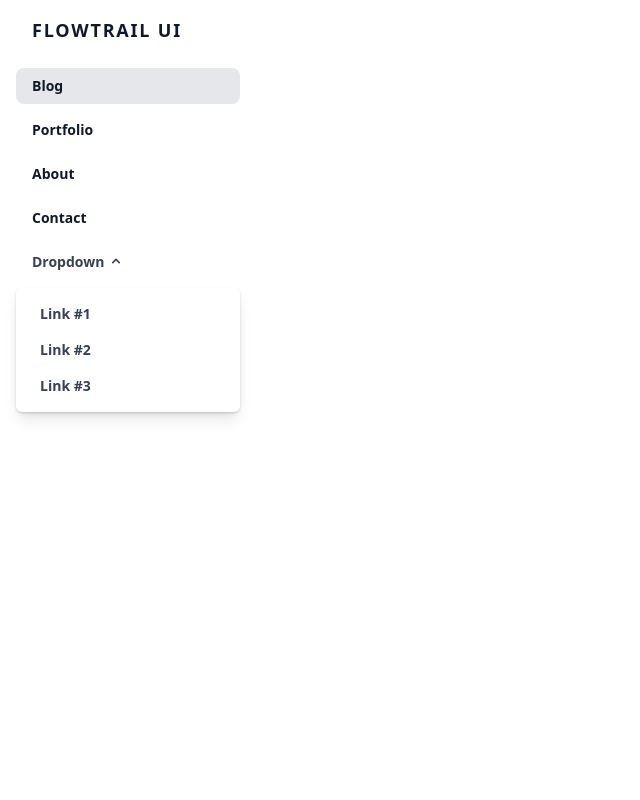
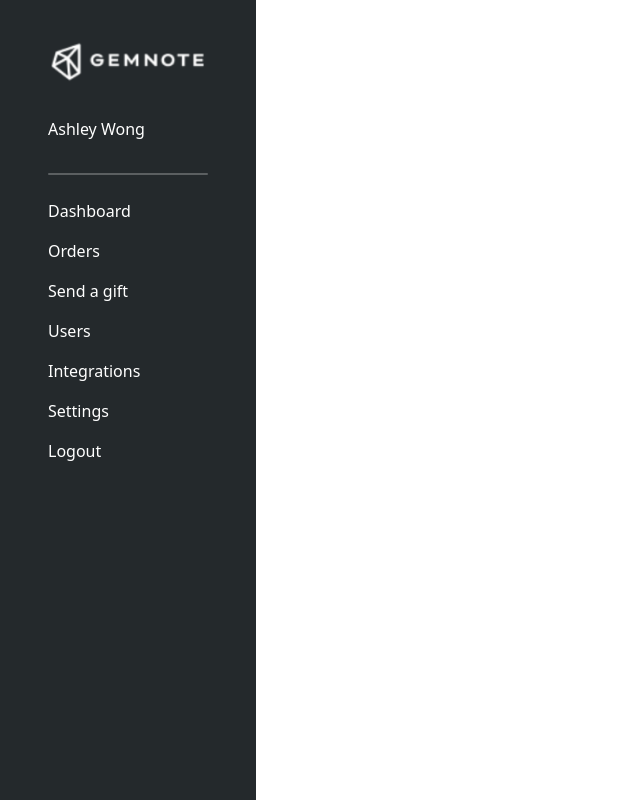
Before and after one commit to Rickk137/Gemnote, a Vue app: page / in a window 1280 px wide. Shown: the whole page, without its empty margins (0-640 px from the left). Built offline with nearby package versions, Linux system fonts and the light colour scheme.

Commit message:
add sidebar.

```diff
--- a/src/components/Sidebar.vue
+++ b/src/components/Sidebar.vue
@@ -1,113 +1,20 @@
 <template>
-  <div class="md:flex flex-col md:flex-row md:min-h-screen w-full">
-    <div
-      class="flex flex-col w-full md:w-64 text-gray-700 bg-white dark-mode:text-gray-200 dark-mode:bg-gray-800 flex-shrink-0"
-      x-data="{ open: false }"
-    >
-      <div
-        class="flex-shrink-0 px-8 py-4 flex flex-row items-center justify-between"
-      >
-        <a
-          href="#"
-          class="text-lg font-semibold tracking-widest text-gray-900 uppercase rounded-lg dark-mode:text-white focus:outline-none focus:shadow-outline"
-          >Flowtrail UI</a
-        >
-        <button
-          class="rounded-lg md:hidden rounded-lg focus:outline-none focus:shadow-outline"
-          @click="open = !open"
-        >
-          <svg fill="currentColor" viewBox="0 0 20 20" class="w-6 h-6">
-            <path
-              x-show="!open"
-              fill-rule="evenodd"
-              d="M3 5a1 1 0 011-1h12a1 1 0 110 2H4a1 1 0 01-1-1zM3 10a1 1 0 011-1h12a1 1 0 110 2H4a1 1 0 01-1-1zM9 15a1 1 0 011-1h6a1 1 0 110 2h-6a1 1 0 01-1-1z"
-              clip-rule="evenodd"
-            ></path>
-            <path
-              x-show="open"
-              fill-rule="evenodd"
-              d="M4.293 4.293a1 1 0 011.414 0L10 8.586l4.293-4.293a1 1 0 111.414 1.414L11.414 10l4.293 4.293a1 1 0 01-1.414 1.414L10 11.414l-4.293 4.293a1 1 0 01-1.414-1.414L8.586 10 4.293 5.707a1 1 0 010-1.414z"
-              clip-rule="evenodd"
-            ></path>
-          </svg>
-        </button>
-      </div>
-      <nav
-        :class="{ block: open, hidden: !open }"
-        class="flex-grow md:block px-4 pb-4 md:pb-0 md:overflow-y-auto"
-      >
-        <a
-          class="block px-4 py-2 mt-2 text-sm font-semibold text-gray-900 bg-gray-200 rounded-lg dark-mode:bg-gray-700 dark-mode:hover:bg-gray-600 dark-mode:focus:bg-gray-600 dark-mode:focus:text-white dark-mode:hover:text-white dark-mode:text-gray-200 hover:text-gray-900 focus:text-gray-900 hover:bg-gray-200 focus:bg-gray-200 focus:outline-none focus:shadow-outline"
-          href="#"
-          >Blog</a
-        >
-        <a
-          class="block px-4 py-2 mt-2 text-sm font-semibold text-gray-900 bg-transparent rounded-lg dark-mode:bg-transparent dark-mode:hover:bg-gray-600 dark-mode:focus:bg-gray-600 dark-mode:focus:text-white dark-mode:hover:text-white dark-mode:text-gray-200 hover:text-gray-900 focus:text-gray-900 hover:bg-gray-200 focus:bg-gray-200 focus:outline-none focus:shadow-outline"
-          href="#"
-          >Portfolio</a
-        >
-        <a
-          class="block px-4 py-2 mt-2 text-sm font-semibold text-gray-900 bg-transparent rounded-lg dark-mode:bg-transparent dark-mode:hover:bg-gray-600 dark-mode:focus:bg-gray-600 dark-mode:focus:text-white dark-mode:hover:text-white dark-mode:text-gray-200 hover:text-gray-900 focus:text-gray-900 hover:bg-gray-200 focus:bg-gray-200 focus:outline-none focus:shadow-outline"
-          href="#"
-          >About</a
-        >
-        <a
-          class="block px-4 py-2 mt-2 text-sm font-semibold text-gray-900 bg-transparent rounded-lg dark-mode:bg-transparent dark-mode:hover:bg-gray-600 dark-mode:focus:bg-gray-600 dark-mode:focus:text-white dark-mode:hover:text-white dark-mode:text-gray-200 hover:text-gray-900 focus:text-gray-900 hover:bg-gray-200 focus:bg-gray-200 focus:outline-none focus:shadow-outline"
-          href="#"
-          >Contact</a
-        >
-        <div @click="open = false" class="relative" x-data="{ open: false }">
-          <button
-            @click="open = !open"
-            class="flex flex-row items-center w-full px-4 py-2 mt-2 text-sm font-semibold text-left bg-transparent rounded-lg dark-mode:bg-transparent dark-mode:focus:text-white dark-mode:hover:text-white dark-mode:focus:bg-gray-600 dark-mode:hover:bg-gray-600 md:block hover:text-gray-900 focus:text-gray-900 hover:bg-gray-200 focus:bg-gray-200 focus:outline-none focus:shadow-outline"
-          >
-            <span>Dropdown</span>
-            <svg
-              fill="currentColor"
-              viewBox="0 0 20 20"
-              :class="{ 'rotate-180': open, 'rotate-0': !open }"
-              class="inline w-4 h-4 mt-1 ml-1 transition-transform duration-200 transform md:-mt-1"
-            >
-              <path
-                fill-rule="evenodd"
-                d="M5.293 7.293a1 1 0 011.414 0L10 10.586l3.293-3.293a1 1 0 111.414 1.414l-4 4a1 1 0 01-1.414 0l-4-4a1 1 0 010-1.414z"
-                clip-rule="evenodd"
-              ></path>
-            </svg>
-          </button>
-          <div
-            x-show="open"
-            x-transition:enter="transition ease-out duration-100"
-            x-transition:enter-start="transform opacity-0 scale-95"
-            x-transition:enter-end="transform opacity-100 scale-100"
-            x-transition:leave="transition ease-in duration-75"
-            x-transition:leave-start="transform opacity-100 scale-100"
-            x-transition:leave-end="transform opacity-0 scale-95"
-            class="absolute right-0 w-full mt-2 origin-top-right rounded-md shadow-lg"
-          >
-            <div
-              class="px-2 py-2 bg-white rounded-md shadow dark-mode:bg-gray-800"
-            >
-              <a
-                class="block px-4 py-2 mt-2 text-sm font-semibold bg-transparent rounded-lg dark-mode:bg-transparent dark-mode:hover:bg-gray-600 dark-mode:focus:bg-gray-600 dark-mode:focus:text-white dark-mode:hover:text-white dark-mode:text-gray-200 md:mt-0 hover:text-gray-900 focus:text-gray-900 hover:bg-gray-200 focus:bg-gray-200 focus:outline-none focus:shadow-outline"
-                href="#"
-                >Link #1</a
-              >
-              <a
-                class="block px-4 py-2 mt-2 text-sm font-semibold bg-transparent rounded-lg dark-mode:bg-transparent dark-mode:hover:bg-gray-600 dark-mode:focus:bg-gray-600 dark-mode:focus:text-white dark-mode:hover:text-white dark-mode:text-gray-200 md:mt-0 hover:text-gray-900 focus:text-gray-900 hover:bg-gray-200 focus:bg-gray-200 focus:outline-none focus:shadow-outline"
-                href="#"
-                >Link #2</a
-              >
-              <a
-                class="block px-4 py-2 mt-2 text-sm font-semibold bg-transparent rounded-lg dark-mode:bg-transparent dark-mode:hover:bg-gray-600 dark-mode:focus:bg-gray-600 dark-mode:focus:text-white dark-mode:hover:text-white dark-mode:text-gray-200 md:mt-0 hover:text-gray-900 focus:text-gray-900 hover:bg-gray-200 focus:bg-gray-200 focus:outline-none focus:shadow-outline"
-                href="#"
-                >Link #3</a
-              >
-            </div>
-          </div>
-        </div>
-      </nav>
-    </div>
+  <div
+    class="flex flex-col bg-primary w-full md:w-64 text-white flex-shrink-0 py-10 px-12"
+  >
+    <img class="w-full" src="@/assets/logoBig.png" />
+
+    <p class="my-8">Ashley Wong</p>
+
+    <div class="w-full bg-white h-0.5 opacity-25 rounded-lg"></div>
+
+    <ul class="flex-col mt-4">
+      <li v-for="(link, i) in links" :key="i">
+        <router-link :to="link.route" class="py-2 block">
+          {{ link.title }}
+        </router-link>
+      </li>
+    </ul>
   </div>
 </template>
 
@@ -116,6 +23,36 @@ export default {
   data() {
     return {
       open: true,
+      links: [
+        {
+          title: "Dashboard",
+          route: "/",
+        },
+        {
+          title: "Orders",
+          route: "/",
+        },
+        {
+          title: "Send a gift",
+          route: "/",
+        },
+        {
+          title: "Users",
+          route: "/",
+        },
+        {
+          title: "Integrations",
+          route: "/",
+        },
+        {
+          title: "Settings",
+          route: "/",
+        },
+        {
+          title: "Logout",
+          route: "/",
+        },
+      ],
     };
   },
 };
--- /dev/null
+++ b/src/components/common/Logo.vue
@@ -0,0 +1,12 @@
+<template>
+  <div class="flex items-center">
+    <img class="mr-2" src="@/assets/logo.svg" width="20" />
+    GEMNOTE
+  </div>
+</template>
+
+<script>
+export default {};
+</script>
+
+<style lang="scss" scoped></style>
--- a/src/components/layout/Main.vue
+++ b/src/components/layout/Main.vue
@@ -1,5 +1,5 @@
 <template>
-  <div>
+  <div class="md:flex flex-col md:flex-row md:min-h-screen w-full">
     <router-view></router-view>
     <Sidebar />
   </div>
--- a/tailwind.config.js
+++ b/tailwind.config.js
@@ -1,7 +1,13 @@
+const colors = require("tailwindcss/colors");
+
 module.exports = {
   purge: [],
-  darkMode: false, // or 'media' or 'class'
+  darkMode: false,
   theme: {
+    colors: {
+      primary: "#24292C",
+      white: colors.white,
+    },
     extend: {},
   },
   variants: {
```
Also changed, not shown: src/assets/logo.svg (added), src/assets/logoBig.png (added).
